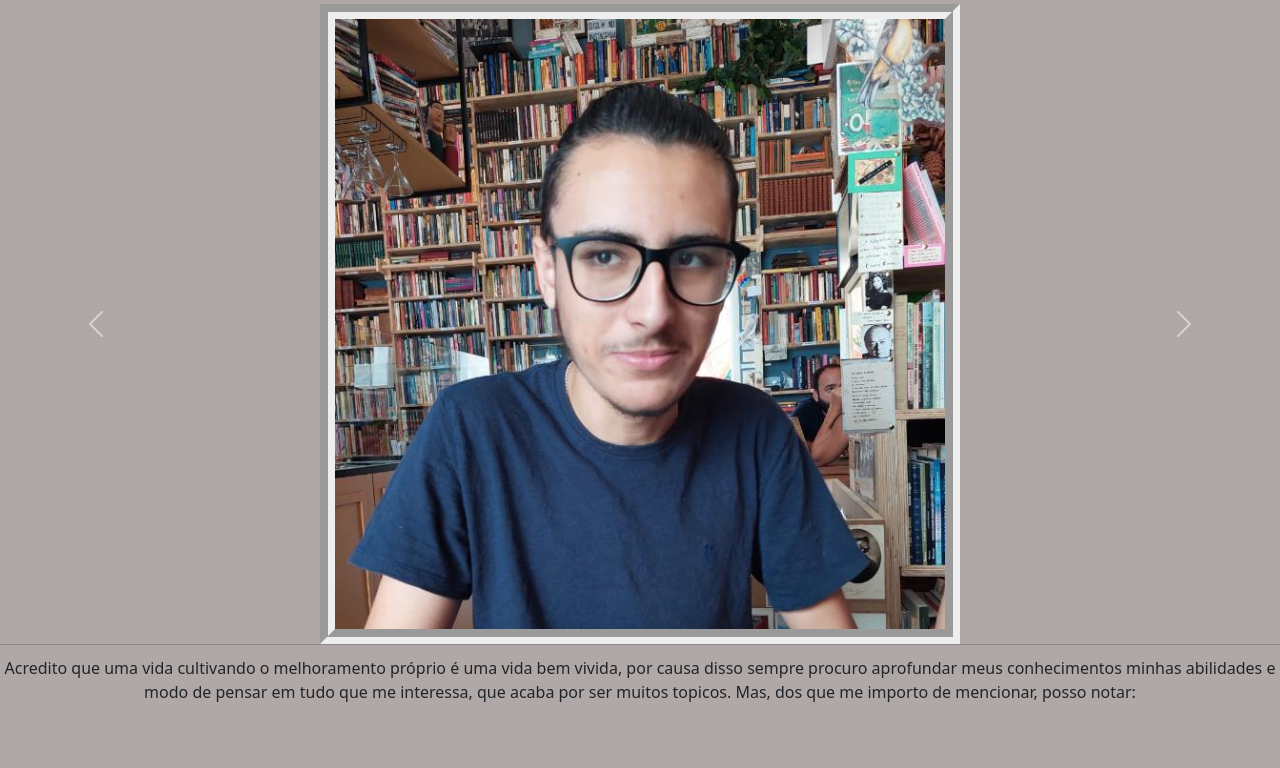
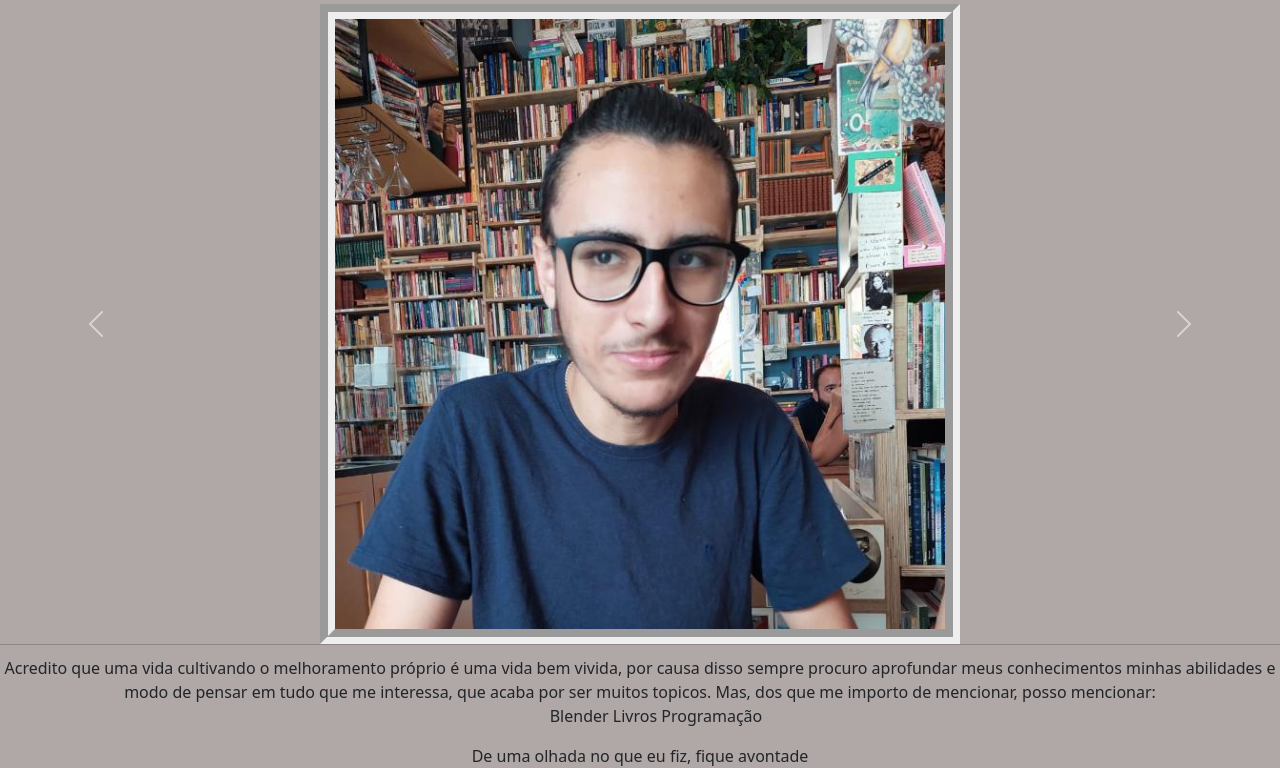
Before and after one commit to Kleberapenas/HTML-Blog, a plain HTML site: page index.html in a window 1280 px wide. Shown: the part 148-916 px from the top of the page. Before the commit the page ends 852 px from the top, so only its background shows below. Drawn offline with nearby package versions, Linux system fonts and the light colour scheme.

Commit message:
descrption improvements on index

```diff
--- a/index.html
+++ b/index.html
@@ -40,6 +40,12 @@
                 </button>
         </div>
         <hr id="descr">Acredito que uma vida cultivando o melhoramento próprio é uma vida bem vivida, por causa disso sempre procuro aprofundar meus conhecimentos
-        minhas abilidades e modo de pensar em tudo que me interessa, que acaba por ser muitos topicos. Mas, dos que me importo de mencionar, posso notar:
+        minhas abilidades e modo de pensar em tudo que me interessa, que acaba por ser muitos topicos. Mas, dos que me importo de mencionar, posso mencionar:
+        <ul>
+            <li>Blender</li>
+            <li>Livros</li>
+            <li>Programação</li>
+        </ul>
+        De uma olhada no que eu fiz, fique avontade
 </body>
 </html>
```
